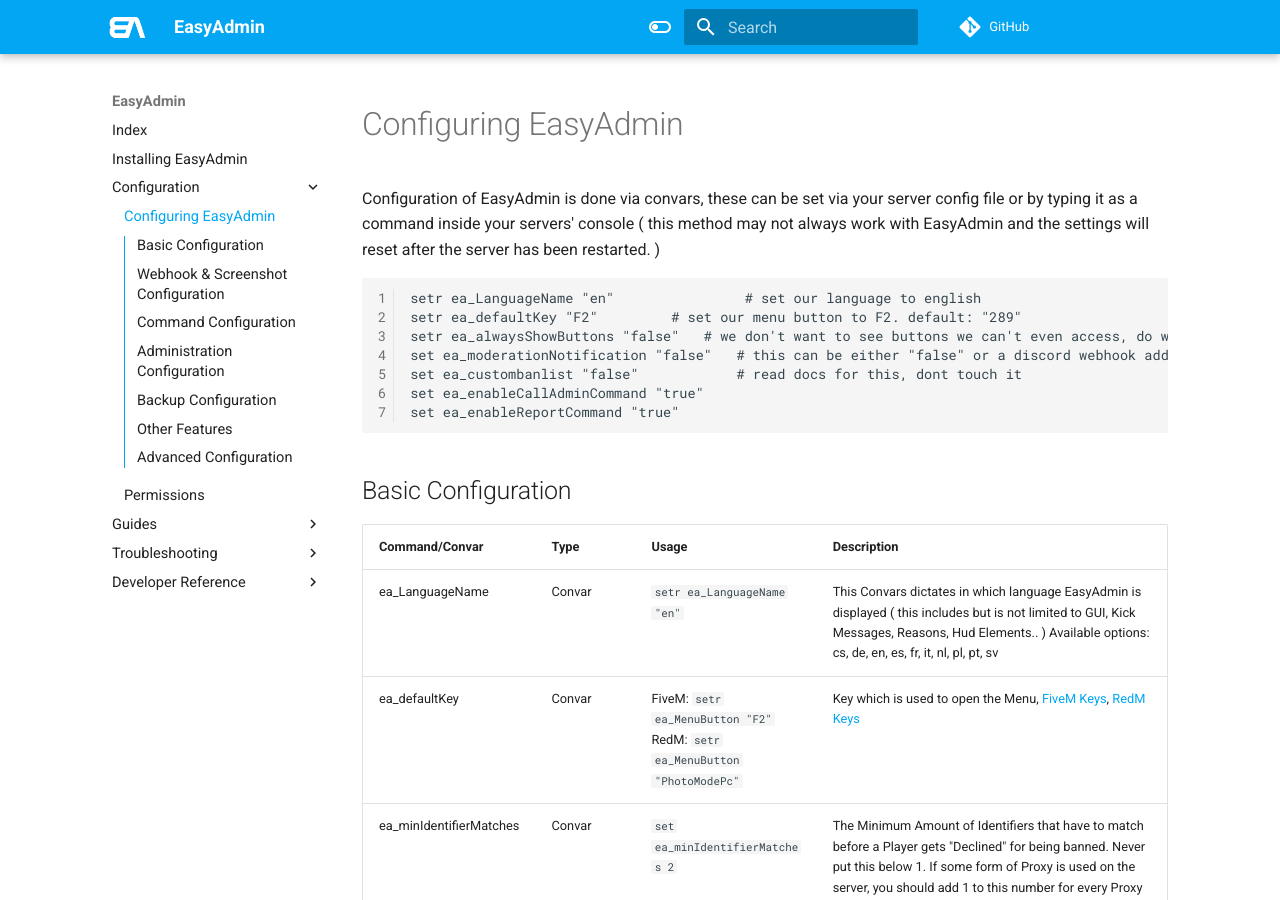
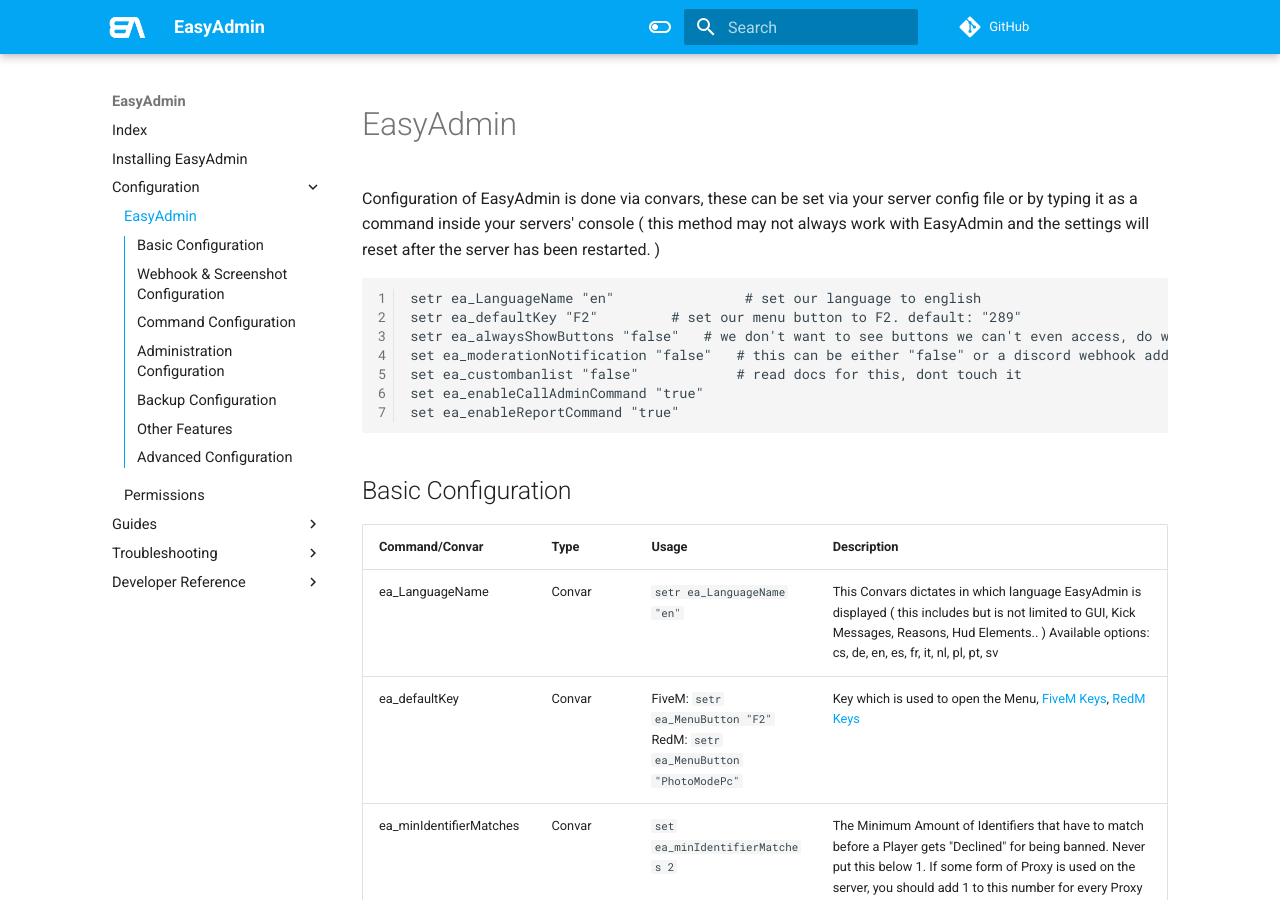
Before and after one commit to Blumlaut/EasyAdmin-docs, an MkDocs documentation site: the page built from docs/config.md, in a window 1280 px wide and 900 px high. Built offline with MkDocs 1.6.1 and Material for MkDocs 9.7.7, drawn with Linux system fonts in a browser that asks for light colours; comment, search, counter and statistics services are not loaded.

Commit message:
Update config.md

```diff
--- a/docs/config.md
+++ b/docs/config.md
@@ -1,4 +1,4 @@
-# Configuring EasyAdmin
+# EasyAdmin
 
 Configuration of EasyAdmin is done via convars, these can be set via your server config file or by typing it as a command inside your servers' console ( this method may not always work with EasyAdmin and the settings will reset after the server has been restarted. )
 
```
